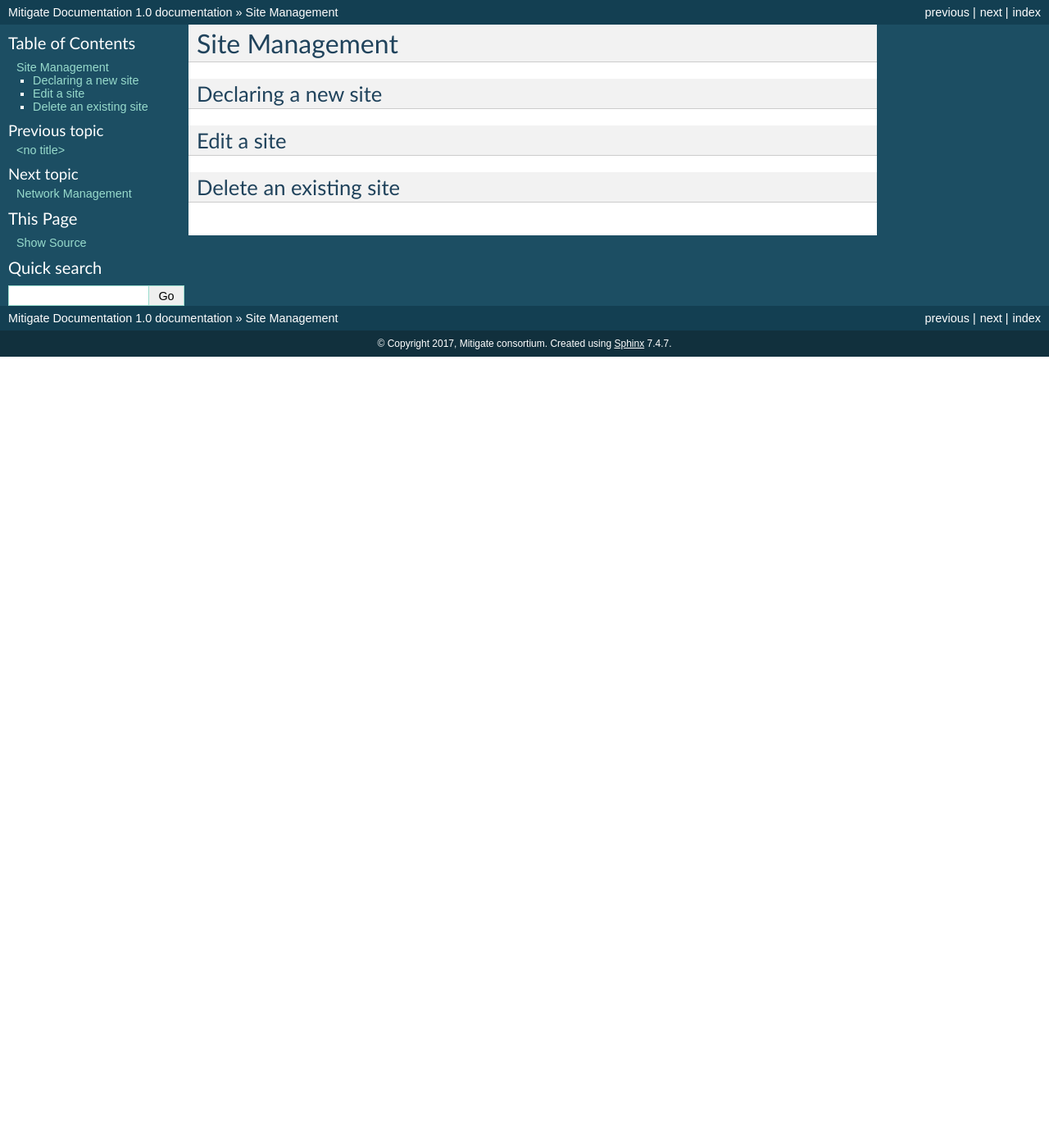
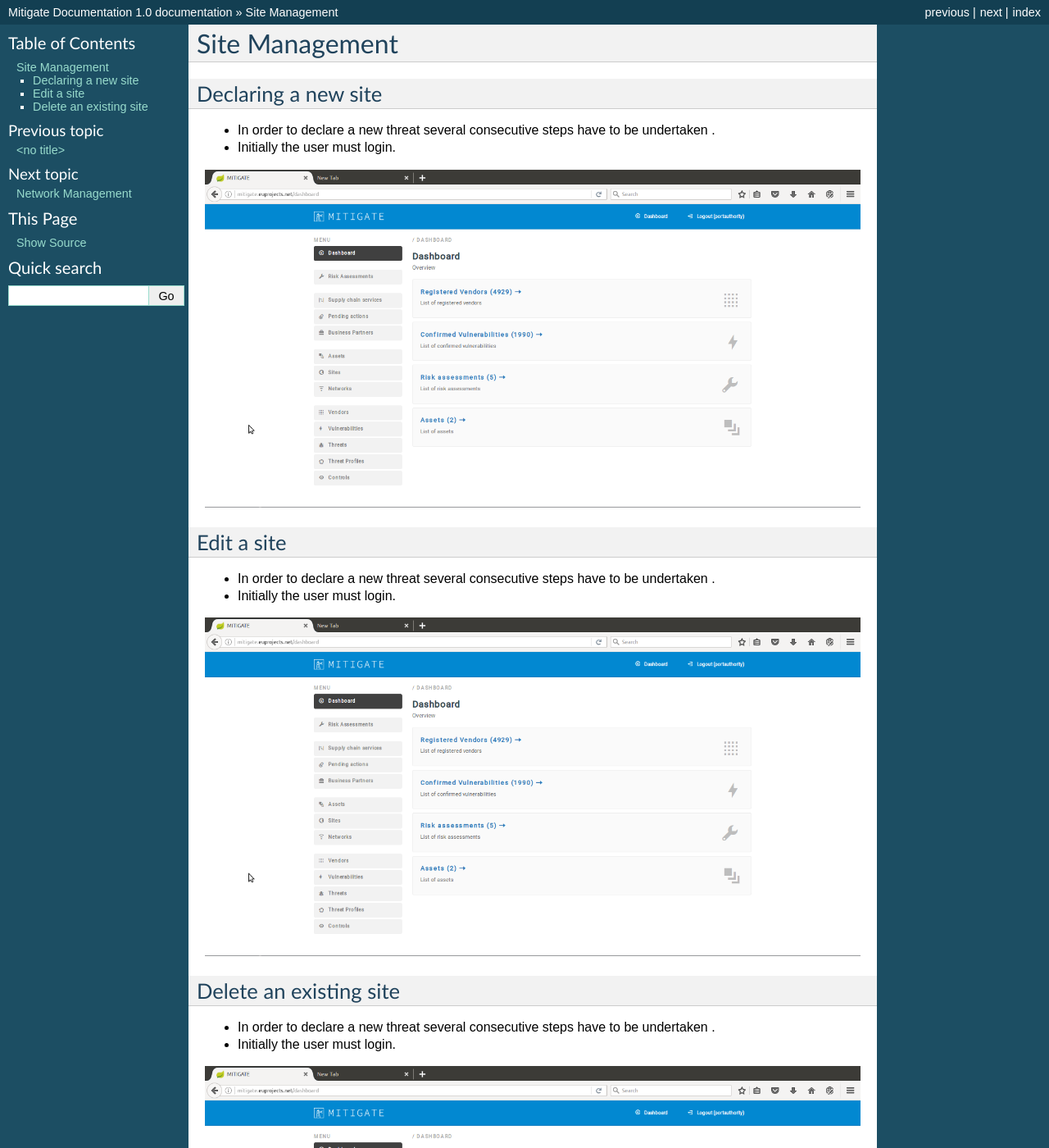
Before and after one commit to singularlogic/mitigate-documentation, a Sphinx documentation site: the page built from docs/o_sites.rst, in a window 1280 px wide and 1400 px high. Shown: the whole window at 82% size. Built offline with Sphinx 7.4.7, drawn with Linux system fonts in a browser that asks for light colours.

Commit message:
Update o_sites.rst

```diff
--- a/docs/o_sites.rst
+++ b/docs/o_sites.rst
@@ -4,9 +4,34 @@ Site Management
 
 Declaring a new site
 -----------------------
+- In order to declare a new threat several consecutive steps have to be undertaken .
+- Initially the user must login.
+
+.. image:: assets/Log_4.png
+
+
+
+
+
+
+
+
 
 Edit a site
 ----------------------
 
+- In order to declare a new threat several consecutive steps have to be undertaken .
+
+- Initially the user must login.
+
+.. image:: assets/Log_4.png
+
+
 Delete an existing site
 ----------------
+
+- In order to declare a new threat several consecutive steps have to be undertaken .
+
+- Initially the user must login.
+
+.. image:: assets/Log_4.png
```
